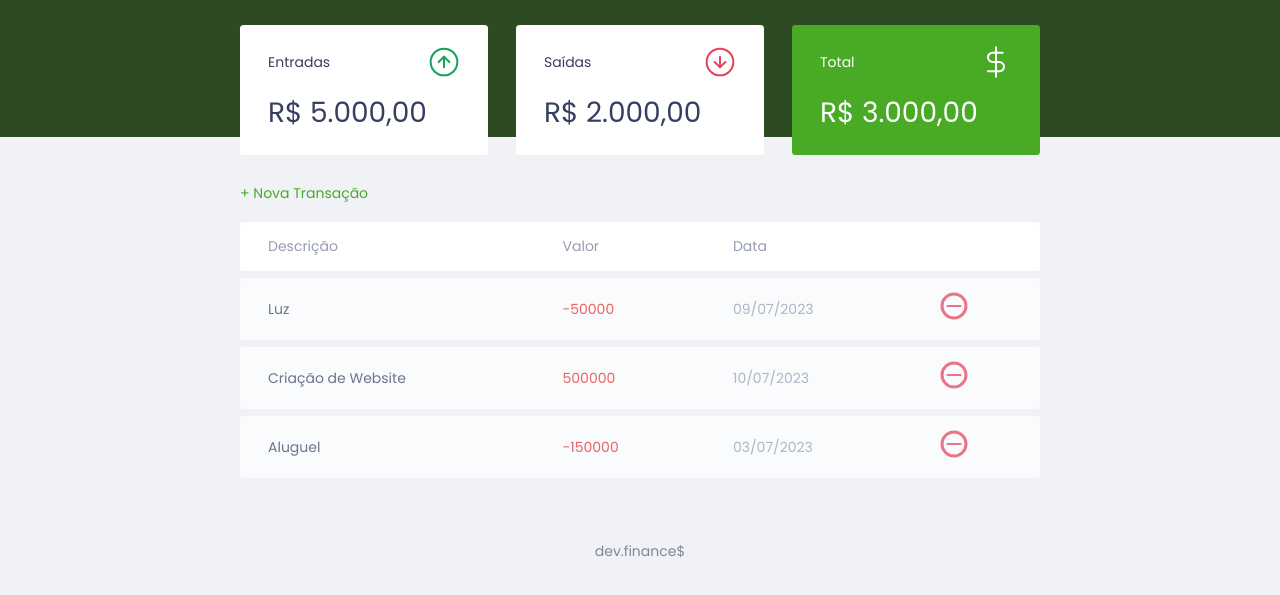
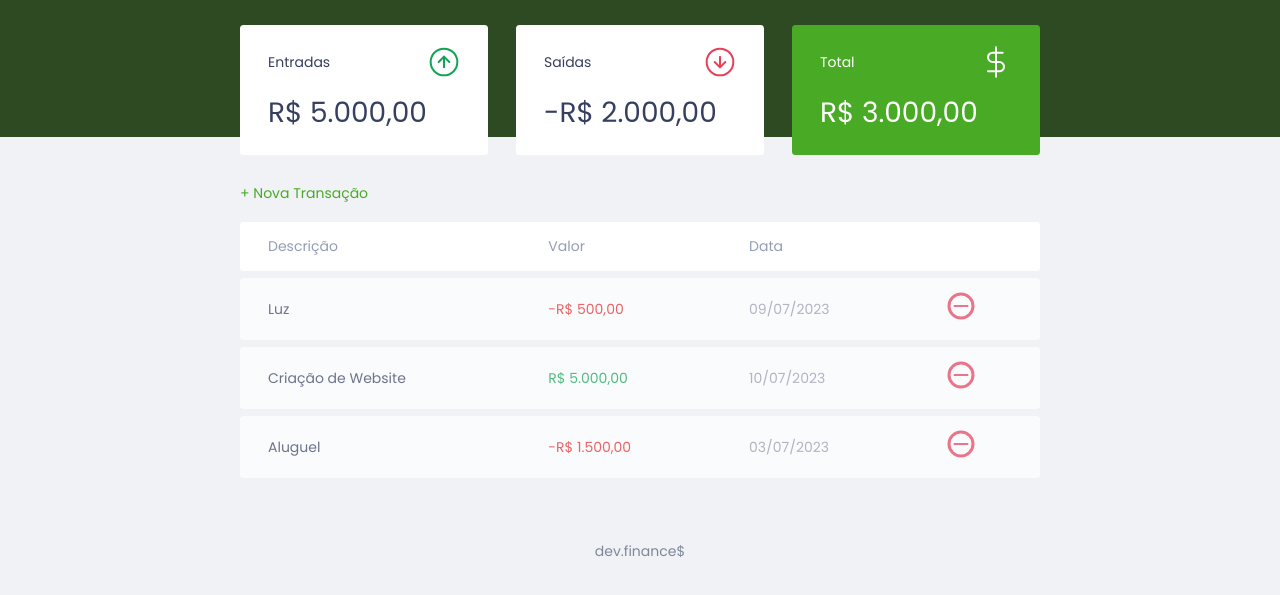
Before and after one commit to gabrielboostphoenix/Dev-Finance-Part-Three, a plain HTML site: page index.html in a window 1280 px wide. Shown: the part 55-650 px from the top of the page. Drawn offline with Linux system fonts and the light colour scheme.

Commit message:
Updating Project's Files
Adding more files relative to JavaScript, there are new functionalities and more classes like the "Utils"and "Transaction"

```diff
--- /dev/null
+++ b/domClassScript.js
@@ -0,0 +1,40 @@
+// This is a constant called DOM (Document Object Model)
+const DOM = {
+    // Attribute
+    transactionDataTable: document.querySelector("#data-table tbody"),
+    // Methods
+    // This functionality represents the complete html code for each transaction
+    innerHTMLTransaction(transaction) {
+        // Creating required constants relative to the structure's html code
+        const transactionAmountColor = transaction.amount > 0 ? "income" : "expense"
+        const amountCurrencyFormat = Utils.currencyFormat(transaction.amount)
+        const structureHTMLCode = `
+            <td class="description">${transaction.description}</td>
+            <td class="${transactionAmountColor}">${amountCurrencyFormat}</td>
+            <td class="date">${transaction.date}</td>
+            <td><img src="assets/minus.svg" alt="Remover transação"></td>
+        `
+        // Returning the constant
+        return structureHTMLCode
+    },
+    // This functionality adds the transaction in the table
+    addTransaction(transaction) {
+        // Creating a constant called row that stores a html element tr
+        const row = document.createElement("tr")
+        // Adding the html formatted code structure in the constant row
+        row.innerHTML = DOM.innerHTMLTransaction(transaction)
+        // Inserting formatted constant called row in the transaction data table
+        DOM.transactionDataTable.appendChild(row)
+    },
+    // This functionality updates balance values
+    updateBalance() {
+        // Creating constants
+        const income = document.querySelector(".card.income p")
+        const expense = document.querySelector(".card.expense p")
+        const total = document.querySelector(".card.total p")
+        // Adding the required values in the balance html fields
+        income.innerHTML = Utils.currencyFormat(Transaction.income())
+        expense.innerHTML = Utils.currencyFormat(Transaction.expenses())
+        total.innerHTML = Utils.currencyFormat(Transaction.total())
+    }
+}
--- a/index.html
+++ b/index.html
@@ -7,8 +7,12 @@
     <link rel="preconnect" href="https://fonts.googleapis.com">
     <link rel="preconnect" href="https://fonts.gstatic.com" crossorigin>
     <link href="https://fonts.googleapis.com/css2?family=Poppins:ital,wght@0,100;0,400;0,700;1,100;1,400&display=swap" rel="stylesheet">
+    <script src="transactionArrayScript.js" defer></script>
+    <script src="transactionClassScript.js" defer></script>
+    <script src="utilityClassScript.js" defer></script>
+    <script src="domClassScript.js" defer></script>
     <script src="modalAnimationScript.js" defer></script>
-    <script src="script.js" defer></script>
+    <script src="mainScript.js" defer></script>
     <title>dev.finance$</title>
 </head>
 <body>
@@ -23,21 +27,21 @@
                     <span>Entradas</span>
                     <img src="assets/income.svg" alt="Imagem de entradas">
                 </h3>
-                <p>R$ 5.000,00</p>
+                <p></p>
             </div>
             <div class="card expense">
                 <h3>
                     <span>Saídas</span>
                     <img src="assets/expense.svg" alt="Imagem de saídas">
                 </h3>
-                <p>R$ 2.000,00</p>
+                <p></p>
             </div>
             <div class="card total">
                 <h3>
                     <span>Total</span>
                     <img src="assets/total.svg" alt="Imagem do total">
                 </h3>
-                <p>R$ 3.000,00</p>
+                <p></p>
             </div>
         </section>
         <section id="transaction">
--- /dev/null
+++ b/mainScript.js
@@ -0,0 +1,5 @@
+// Code Working
+TransactionsArray.forEach((arrayTransactionItem) => {
+    DOM.addTransaction(arrayTransactionItem)
+    DOM.updateBalance()
+})
--- a/script.js
+++ /dev/null
@@ -1,70 +0,0 @@
-// That's a constant called transaction (singular) that stores the object relative to the transaction
-const transaction = {
-    // Methods or Functionalities
-    income() {
-        // This functionality adds up the entries
-
-    },
-    expenses() {
-        // This functionality adds up the outputs
-
-    },
-    total() {
-        // This functionality subtract input values from output values
-
-    }
-}
-
-// This is a constant called transactions (plural) that stores an array containing the objects
-const transactionsArray = [
-    {
-        id: 0,
-        description: 'Luz',
-        amount: -50000,
-        date: '09/07/2023'
-    },
-    {
-        id: 1,
-        description: 'Criação de Website',
-        amount: 500000,
-        date: '10/07/2023'
-    },
-    {
-        id: 2,
-        description: 'Aluguel',
-        amount: -150000,
-        date: '03/07/2023'
-    }
-]
-
-// This is a constant called DOM (Document Object Model)
-const DOM = {
-    // This functionality adds the transaction in the table
-    addTransaction(transactionTableID, transaction) {
-        // Creating a constant called row that stores a html element tr
-        const row = document.createElement("tr")
-        // Adding the html formatted code structure in the constant row
-        row.innerHTML = DOM.innerHTMLTransaction(transaction)
-        // Inserting formatted constant called row in the transaction data table
-        transactionTableID.appendChild(row)
-    },
-    // This functionality represents the full HTML code
-    innerHTMLTransaction(transactionObject) {
-        // Creating a constant containing the structure's html code
-        const structureHTMLCode = `
-            <td class="description">${transactionObject.description}</td>
-            <td class="expense">${transactionObject.amount}</td>
-            <td class="date">${transactionObject.date}</td>
-            <td><img src="assets/minus.svg" alt="Remover transação"></td>
-        `
-        // Returning the constant
-        return structureHTMLCode
-    }
-}
-
-// Using ".forEach()"" method to traverse the transactions Array
-// Creating an arrow function to realize the required operations to insert in the table
-transactionsArray.forEach((arrayItem) => {
-    const transactionDataTable = document.querySelector("#data-table tbody")
-    DOM.addTransaction(transactionDataTable, arrayItem)
-})
--- /dev/null
+++ b/transactionArrayScript.js
@@ -0,0 +1,21 @@
+// This is a constant called transactions (plural) that stores an array containing the objects
+const TransactionsArray = [
+    {
+        id: 0,
+        description: 'Luz',
+        amount: -50000,
+        date: '09/07/2023'
+    },
+    {
+        id: 1,
+        description: 'Criação de Website',
+        amount: 500000,
+        date: '10/07/2023'
+    },
+    {
+        id: 2,
+        description: 'Aluguel',
+        amount: -150000,
+        date: '03/07/2023'
+    }
+]
--- /dev/null
+++ b/transactionClassScript.js
@@ -0,0 +1,44 @@
+// That's a constant called transaction (singular) that stores the object relative to the transaction
+const Transaction = {
+    // Functionalities
+    income() {
+        // This functionality adds up the entries
+        // Creating a reset variable called income
+        let income = 0
+        // Traversing the array of income amout values
+        TransactionsArray.forEach((transaction) => {
+            // Checking if the amount values are negatives
+            if (transaction.amount > 0) {
+                // Adding all of the amount values of array in income variable
+                income += transaction.amount
+            }
+        })
+        // Returning income value
+        return income
+    },
+    expenses() {
+        // This functionality adds up the outputs
+        // Creating a reset variable called expense
+        let expense = 0
+        // Traversing the array of income amount values
+        TransactionsArray.forEach((transaction) => {
+            // Checking if the amount values are negatives
+            if (transaction.amount < 0) {
+                // Adding all of the amount values of array in expense variable
+                expense += transaction.amount
+            }
+        })
+        // Returning expense value
+        return expense
+    },
+    total() {
+        // This functionality subtract income values with expense values
+        // Creating constants of income and expense
+        const income = Transaction.income()
+        const expense = Transaction.expenses()
+        // Doing arithmetic operation to return the total value
+        const total = income + expense
+        // Returning total value
+        return total
+    }
+}
--- /dev/null
+++ b/utilityClassScript.js
@@ -0,0 +1,20 @@
+// This is a constant called Utils (Utility)
+const Utils = {
+    // This is a functionality that converts to monetary value
+    currencyFormat(value) {
+        // This constant contain currency value sign
+        const signal = Number(value) < 0 ? "-" : ""
+        // This regular expression (regex) process removes any unwanted characters
+        value = String(value).replace(/\D/g, "")
+        // This arithmetic operation returns the decimal places
+        value = Number(value) / 100
+        // This process convert currency format locale
+        value  = value.toLocaleString("pt-BR", {
+            style: "currency",
+            currency: "BRL",
+            currencyDisplay: 'symbol'
+        })
+        // Returning the currency value
+        return signal + value
+    }
+}
```
